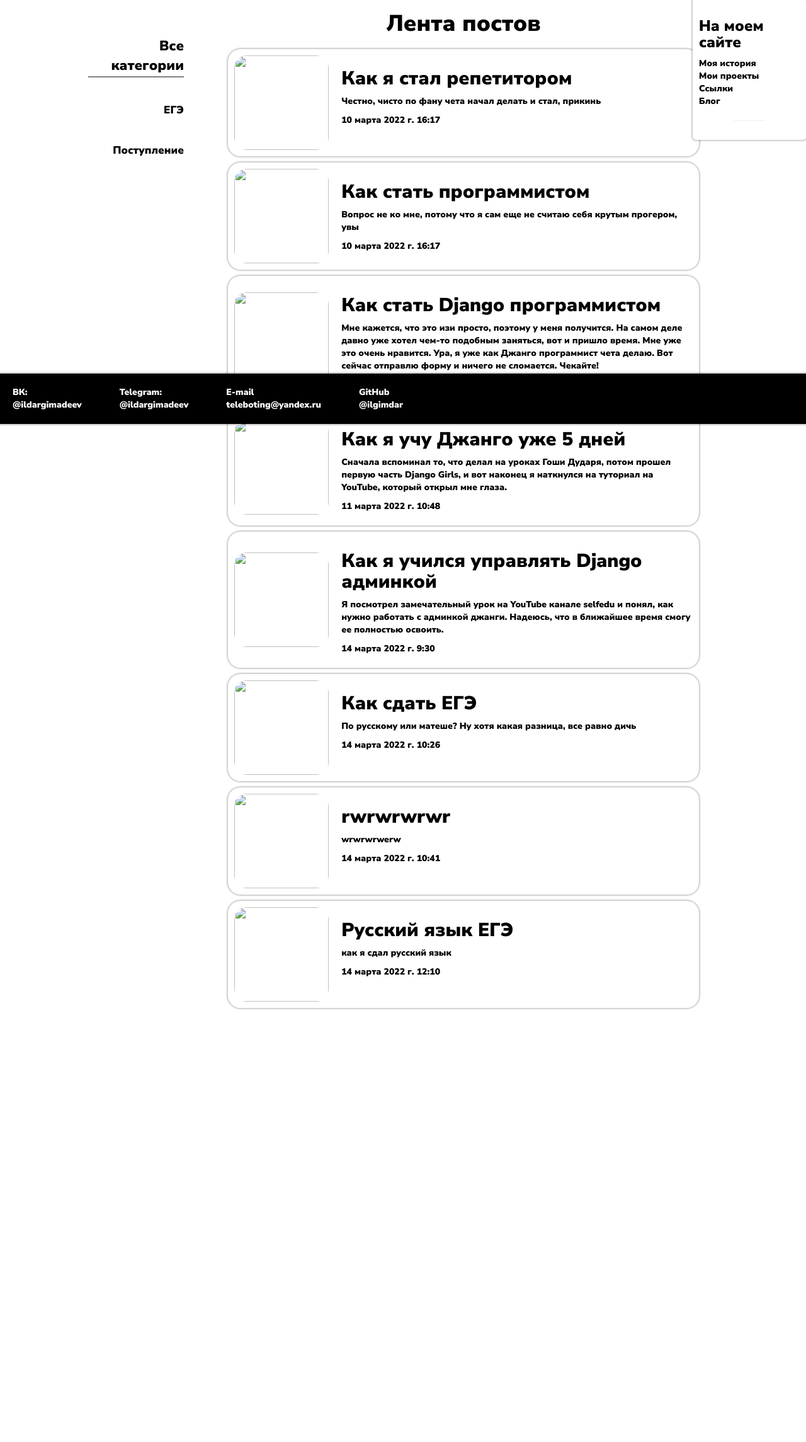
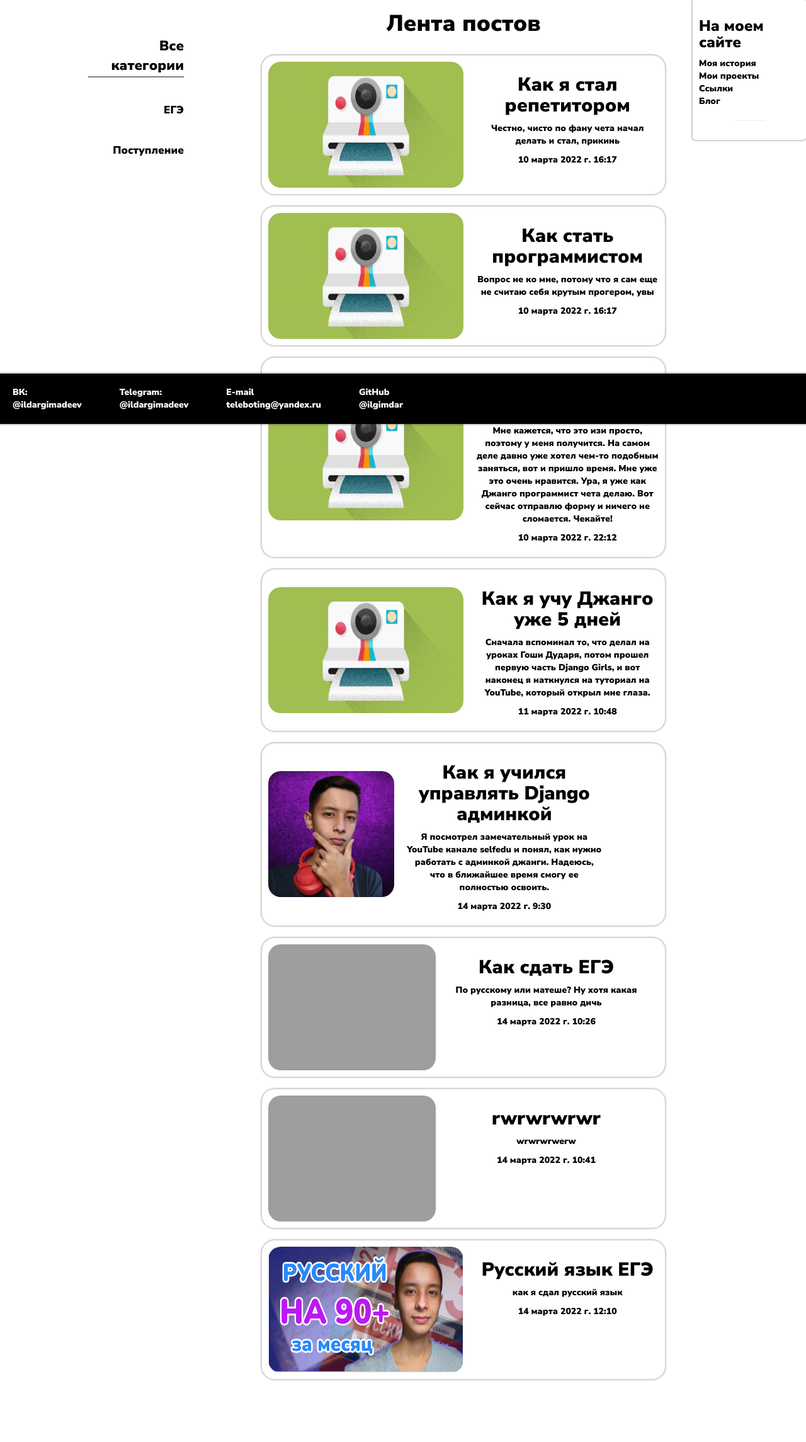
Before and after one commit to ilgimdar/it-ildar, a Django app: page /articles/category/1/ in a window 1280 px wide. Shown: the part 127-2416 px from the top of the page at 63% size. Before the commit the page ends 1730 px from the top, so only its background shows below. Run offline with Django 4.2, Linux system fonts and the light colour scheme; data comes from the database, SQL or seed files in the repository; both versions use the stored data as it was after the commit; some libraries are stand-ins or nearby versions; grey boxes are pictures that could not be loaded.

Commit message:
version-1.0.18

```diff
--- a/articles/templates/articles/article_category.html
+++ b/articles/templates/articles/article_category.html
@@ -26,7 +26,11 @@
     </div>
     {% for post in posts %}
     <div class="post post-card">
-            <img src="" alt="">
+        {% if post.photo and post.photo.url %}
+            <img src="{{ post.photo.url }}">
+        {% else %}
+            <img src="{% static 'images/default.png' %}" alt="" class="post_img">
+        {% endif %}
         <div class="post-card-inside">
             <h2><a href="{% url 'post_detail' pk=post.pk %}">{{ post.title }}</a></h2>
             <p>{{ post.text|linebreaksbr|truncatewords:50}}</p>
--- a/articles/templates/articles/articles.html
+++ b/articles/templates/articles/articles.html
@@ -27,9 +27,9 @@
     {% for post in posts %}
     <div class="post post-card">
         {% if post.photo %}
-        <p><img class="post_img" src="{{ post.photo.url }}"></p>
+        <img src="{{ post.photo.url }}">
         {% else %}
-        <img src="" alt="">
+        <img src="{% static 'images/default.png' %}" alt="" class="post_img">
         {% endif %}
 
         <div class="post-card-inside">
--- a/articles/templates/articles/post_edit.html
+++ b/articles/templates/articles/post_edit.html
@@ -20,12 +20,12 @@
                     <input type="file" id="post_image" name="post_image">
                 </p>
             </div>
+            <p>Картинка:</p>
             {% if photo %}
-            <p><img class="post_img" src="{{ photo.url }}"></p>
+                <p><img class="post_img" src="{{ photo.url }}"></p>
             {% else %}
-             <p><img class="post_img" src=""></p>
+                <p><img class="post_img" src=""></p>
             {% endif %}
-            <br><br>
             {% if user.is_authenticated %}
             <button type="submit" class="save btn btn-success">Опубликовать</button>
             {% endif %}
--- a/articles/views.py
+++ b/articles/views.py
@@ -62,5 +62,4 @@ def post_edit(request, pk):
 def show_category(request, cat_id):
     posts = Post.objects.filter(published_date__lte=timezone.now()).filter(cat=cat_id).order_by('published_date')
     cats = Category.objects.all()
-
     return render(request, 'articles/article_category.html', {'posts': posts, 'cats': cats, 'cat_id': cat_id})
--- a/blog/static/css/styles.css
+++ b/blog/static/css/styles.css
@@ -174,6 +174,7 @@ text-align: center;
 
 
 .content{
+  height:100%;
   background-color: rgb(255, 255, 255);
   margin-bottom: 5px;
   margin-left:auto;
@@ -227,9 +228,9 @@ text-align: center;
     border-radius: 20px;
     padding: 10px;
     display: flex;
-    width: 70%;
-    margin-top: 30px;
-    margin-bottom: 30px;
+    width: 60%;
+    margin-top: 20px;
+    margin-bottom: 20px;
     margin-left: auto;
     margin-right: auto;
     box-shadow: 0px 0px 2px 2px rgba(0, 0, 0, 0.2);
@@ -243,6 +244,7 @@ text-align: center;
     width: 80%;
     margin-left: auto;
     margin-right: auto;
+    margin-bottom:100px;
     text-align: center;
 }
 
@@ -295,8 +297,6 @@ text-align: center;
 
 .post-card{
 	background-color: white;
-	margin-bottom: 10px;
-	margin-top: 10px;
 	border-radius: 20px;
 	display: flex;
 	margin-right:auto;
@@ -305,16 +305,20 @@ text-align: center;
 }
 
 .post-card img{
-	width: 150px;
-	height: 150px;
+	max-width: 50%;
+	min-width: 200px;
+	height: 200px;
 	margin-top: auto;
 	margin-bottom: auto;
-	float: left;
 	border-radius: 20px;
 }
 
 .post-card-inside{
     margin-left: 20px;
+    margin-right: auto;
+    width: 50%;
+    float: right;
+    text-align: center;
 }
 
 
@@ -367,6 +371,5 @@ text-align: center;
 
 .post_img{
     height: 200px;
-    width: 200px;
     border-radius: 20px;
 }
--- a/blog/static/js/code1.js
+++ /dev/null
@@ -1,8 +0,0 @@
-const [red, green, blue] = [30, 30, 30]
-const section1 = document.querySelector('#wrapper')
-
-window.addEventListener('scroll', () => {
-  const y = 1 + (window.scrollY || window.pageYOffset) / 4;
-  const [r, g, b] = [Math.min(red + y, 255), Math.min(green+y, 255), Math.min(blue+y, 255)].map(Math.round)
-  section1.style.backgroundColor = `rgb(${r}, ${g}, ${b})`
-})
--- a/blog/templates/blog/base.html
+++ b/blog/templates/blog/base.html
@@ -13,7 +13,6 @@
 <body>
 
 <div id="wrapper">
-    <script src="{% static 'js/code1.js' %}"></script>
     <div id="header">
         <div class="first header-part">
             <h2>Ильдар Гимадеев 😀</h2>
```
Also changed, not shown: blog/static/images/default.png (added), db.sqlite3. Lines whose indentation alone changed are shown as unchanged.
